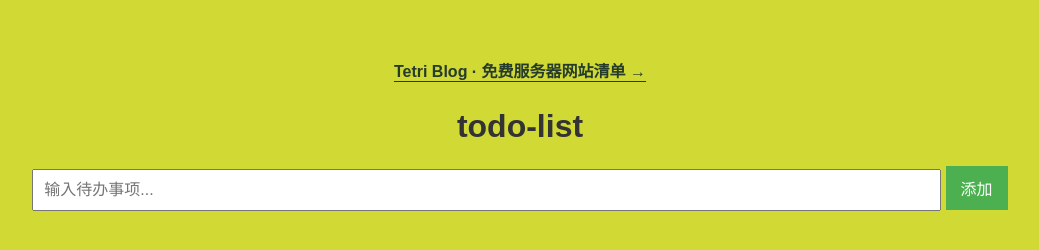
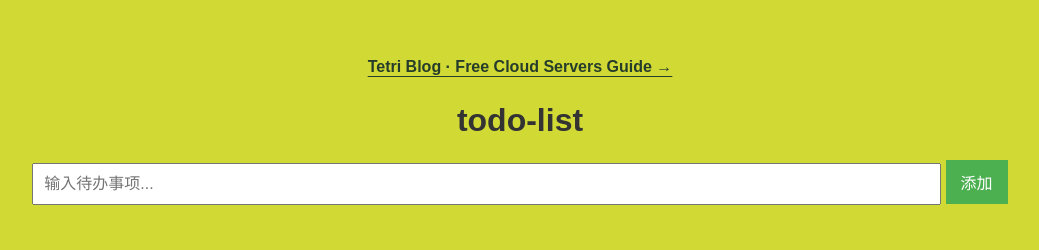
Before and after one commit to tetricai/tetri.github.io, a plain HTML site: page index.html in a window 1280 px wide. Shown: the whole page, without its empty margins (120-1159 px from the left). Drawn offline with Linux system fonts and the light colour scheme.

Commit message:
Use English for homepage blog entry

```diff
--- a/index.html
+++ b/index.html
@@ -57,7 +57,7 @@ h1 {
 </style>
 </head>
 <body>
-  <nav aria-label="博客入口" style="margin:0 auto 26px;font-size:16px"><a href="blog/" style="color:#263c2b;font-weight:600;text-underline-offset:4px">Tetri Blog · 免费服务器网站清单 →</a></nav>
+  <nav aria-label="Blog navigation" style="margin:0 auto 26px;font-size:16px"><a href="blog/" style="color:#263c2b;font-weight:600;text-underline-offset:4px">Tetri Blog · Free Cloud Servers Guide →</a></nav>
   <h1>todo-list</h1>
 <div>
         <input type="text" id="todo-input" placeholder="输入待办事项...">
```
